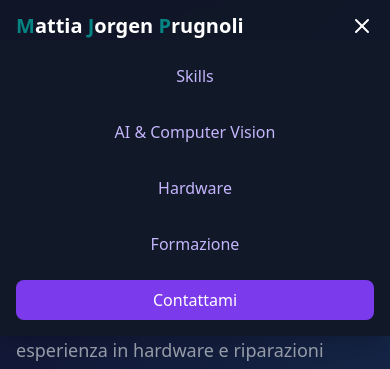
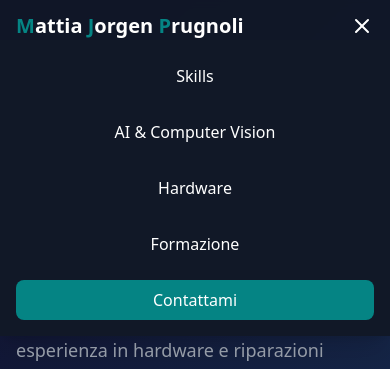
Before and after one commit to iTzMattyz/mjp, a React (Vite) app: page / in a window 390 px wide. Both pictures are taken after a click on the button 362 px from the left and 34 px from the top of the page. Shown: the top 369 px of the page. Built offline with nearby package versions, Linux system fonts and the light colour scheme.

Commit message:
Update Navbar.tsx

```diff
--- a/src/components/Navbar.tsx
+++ b/src/components/Navbar.tsx
@@ -108,31 +108,31 @@ const Navbar: React.FC<NavbarProps> = ({ scrollToContact, heroNameRef }) => {
         <div className="container mx-auto px-4 py-4 flex flex-col space-y-4">
           <button
             onClick={() => scrollToSection('skills')}
-            className="text-violet-300 hover:text-white py-2 transition-colors"
+            className="text-white hover:text-white py-2 transition-colors"
           >
             Skills
           </button>
           <button
             onClick={() => scrollToSection('ai')}
-            className="text-violet-300 hover:text-white py-2 transition-colors"
+            className="text-white hover:text-white py-2 transition-colors"
           >
             AI & Computer Vision
           </button>
           <button
             onClick={() => scrollToSection('hardware')}
-            className="text-violet-300 hover:text-white py-2 transition-colors"
+            className="text-white hover:text-white py-2 transition-colors"
           >
             Hardware
           </button>
           <button
             onClick={() => scrollToSection('education')}
-            className="text-violet-300 hover:text-white py-2 transition-colors"
+            className="text-white hover:text-white py-2 transition-colors"
           >
             Formazione
           </button>
           <button
             onClick={handleContactClick}
-            className="py-2 px-4 bg-violet-600 hover:bg-violet-700 text-white rounded-lg transition-all duration-300"
+            className="py-2 px-4 bg-[#058484] hover:bg-[#058484] text-white rounded-lg transition-all duration-300"
           >
             Contattami
           </button>
```
